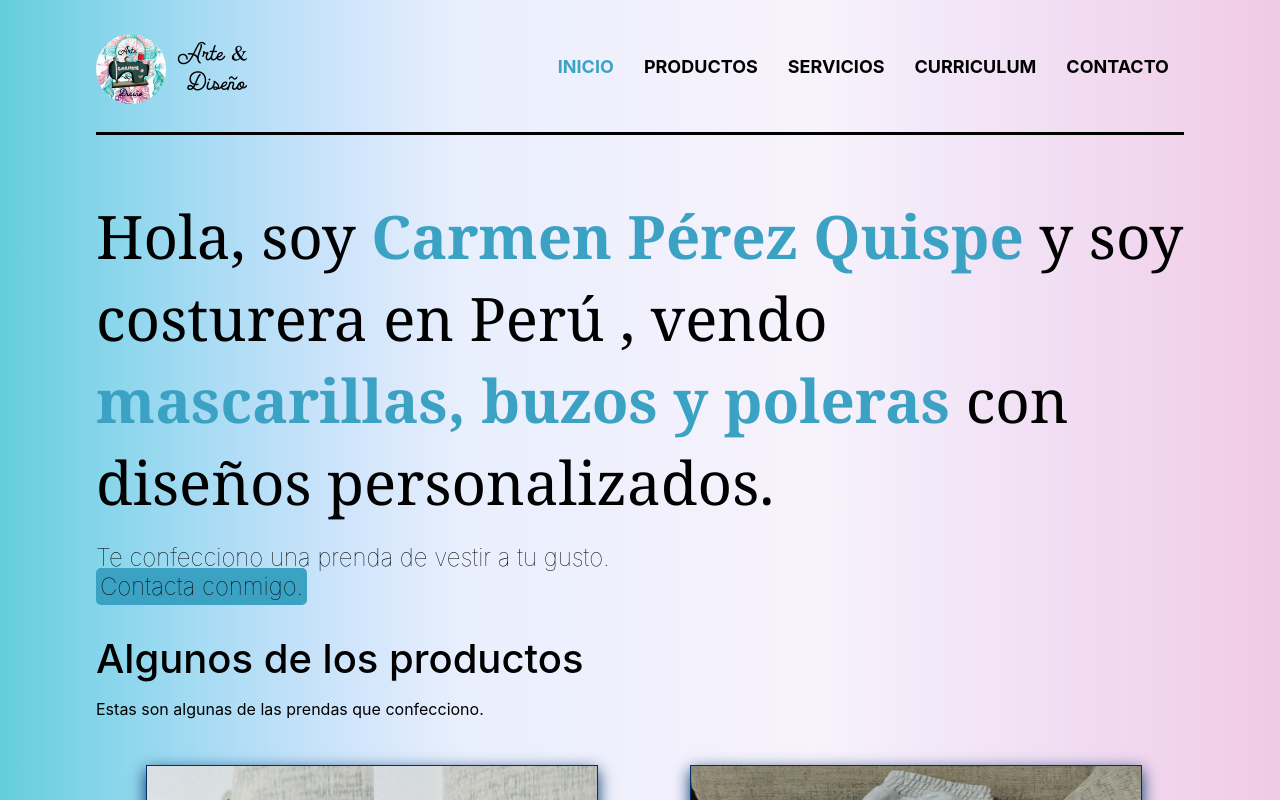
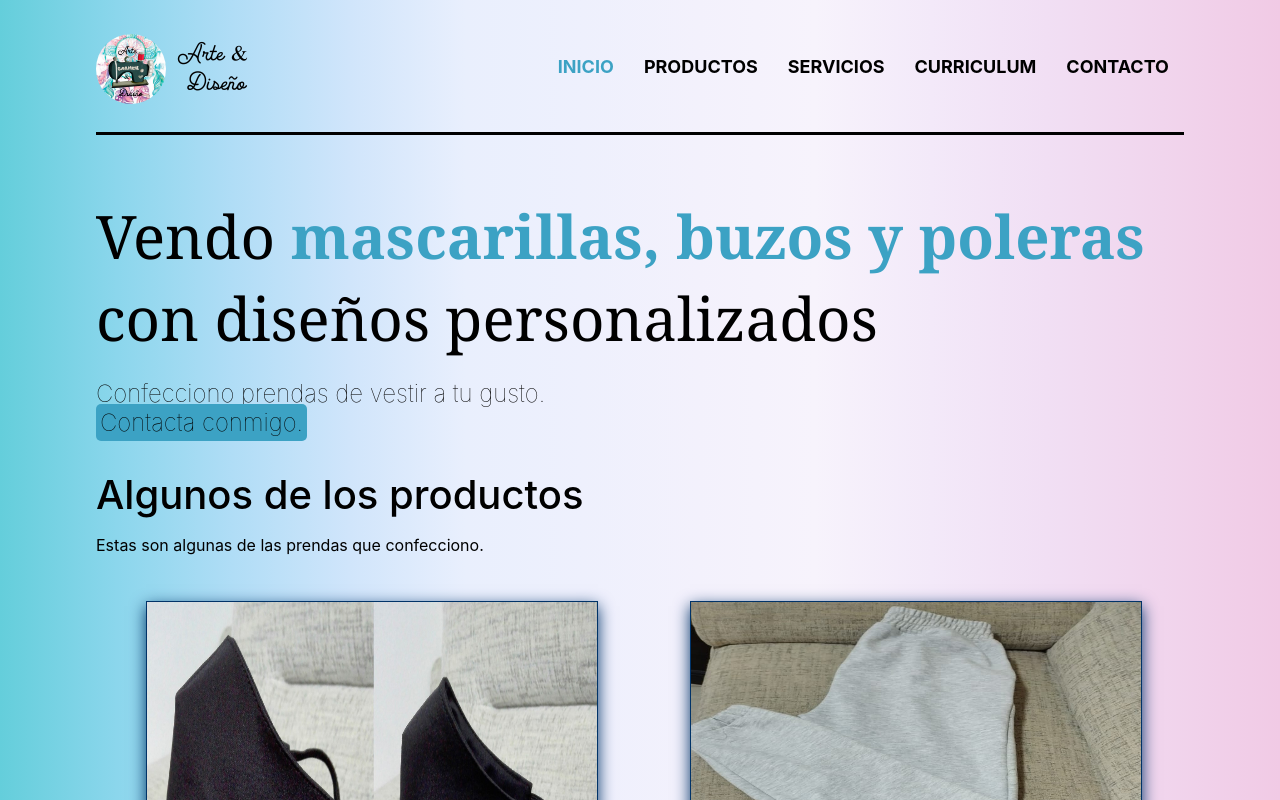
Before and after one commit to KiaraLuz/Prueba-de-pagina, a React (Create React App) app: page /inicio in a window 1280 px wide. Shown: the top 800 px of the page. Built offline with nearby package versions, Linux system fonts and the light colour scheme.

Commit message:
fourt commit

```diff
--- a/public/index.html
+++ b/public/index.html
@@ -1,5 +1,5 @@
 <!DOCTYPE html>
-<html lang="en">
+<html lang="es">
   <head>
     <meta charset="utf-8" />
     <link rel="icon" href="https://scontent.flim4-2.fna.fbcdn.net/v/t39.30808-6/277533123_1387737298408915_6189120219329447071_n.jpg?_nc_cat=100&ccb=1-7&_nc_sid=09cbfe&_nc_eui2=AeFohmhLJ33frKjI-5GrILRs0kcoJOAm7jjSRygk4CbuOMpEvcHkiy_6u21GPKrrwqkFTx0Lek_rlWALQmLfhpDc&_nc_ohc=BMkeZR7jBkEAX-3BX95&_nc_ht=scontent.flim4-2.fna&oh=00_AT_fgqbQ7a6v3XTG9-yqVSMQOoMxxEbKJLbGRoDSLiiLMw&oe=62A8F9E2" />
--- a/src/components/Inicio.js
+++ b/src/components/Inicio.js
@@ -7,12 +7,11 @@ export const Inicio = () => {
     <div className="home">
 
       <h1>
-        Hola, soy <strong>Carmen Pérez Quispe</strong> y soy costurera en Perú
-        , vendo <strong>mascarillas, buzos y poleras</strong> con diseños personalizados.
+        Vendo <strong>mascarillas, buzos y poleras</strong> con diseños personalizados
       </h1>
 
       <h2 className="title">
-        Te confecciono una prenda de vestir a tu gusto.
+        Confecciono prendas de vestir a tu gusto.
         <br />
         <Link to="/contacto">Contacta conmigo.</Link>
       </h2>
```
